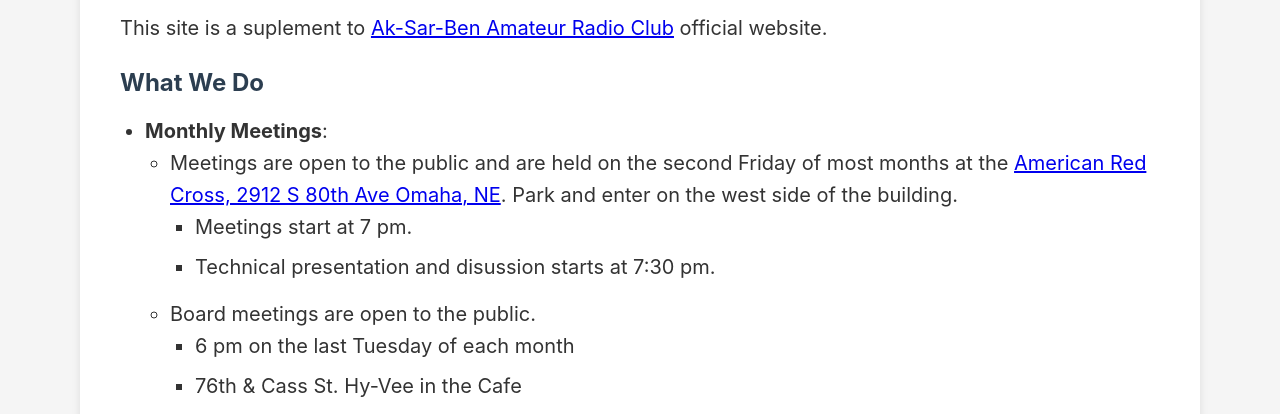
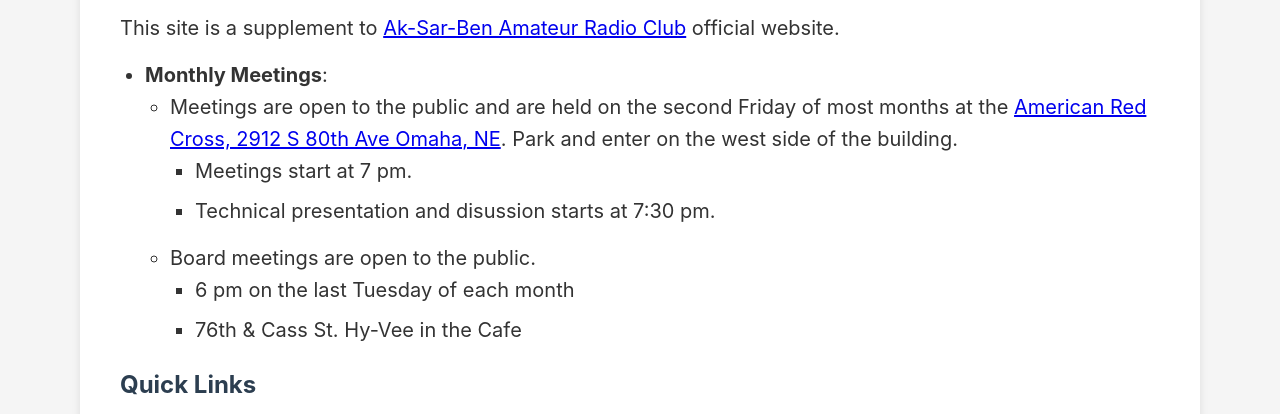
Before and after one commit to payne/bellevuearc.net, an Eleventy site: page src/index.md in a window 1280 px wide. Shown: the part 334-748 px from the top of the page. Built offline with nearby package versions, Linux system fonts and the light colour scheme; Eleventy itself is replaced by a stand-in of ours; files that its build step writes are made by us from their sources.

Commit message:
tweak -- spelling and remove useless words.

```diff
--- a/src/index.md
+++ b/src/index.md
@@ -5,9 +5,7 @@ title: Welcome
 
 ## Welcome to the Aksarben Amateur Radio Club (AARC) fan site
 
-This site is a suplement to [Ak-Sar-Ben Amateur Radio Club](https://www.aksarbenarc.org/home) official website.
-
-### What We Do
+This site is a supplement to [Ak-Sar-Ben Amateur Radio Club](https://www.aksarbenarc.org/home) official website.
 
 - **Monthly Meetings**:
   * Meetings are open to the public and are held on the second Friday of most months at the [American Red Cross, 2912 S 80th Ave Omaha, NE](https://maps.app.goo.gl/Xe3JpAe12gfF9BQp8). Park and enter on the west side of the building.
```
